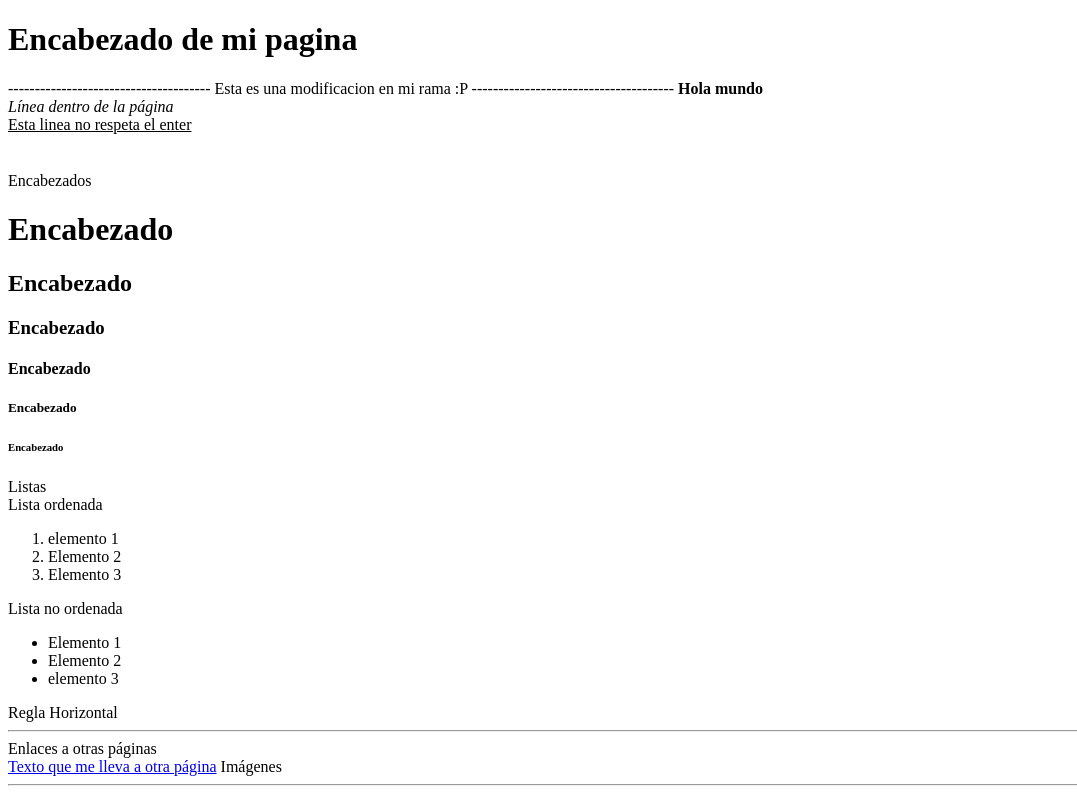
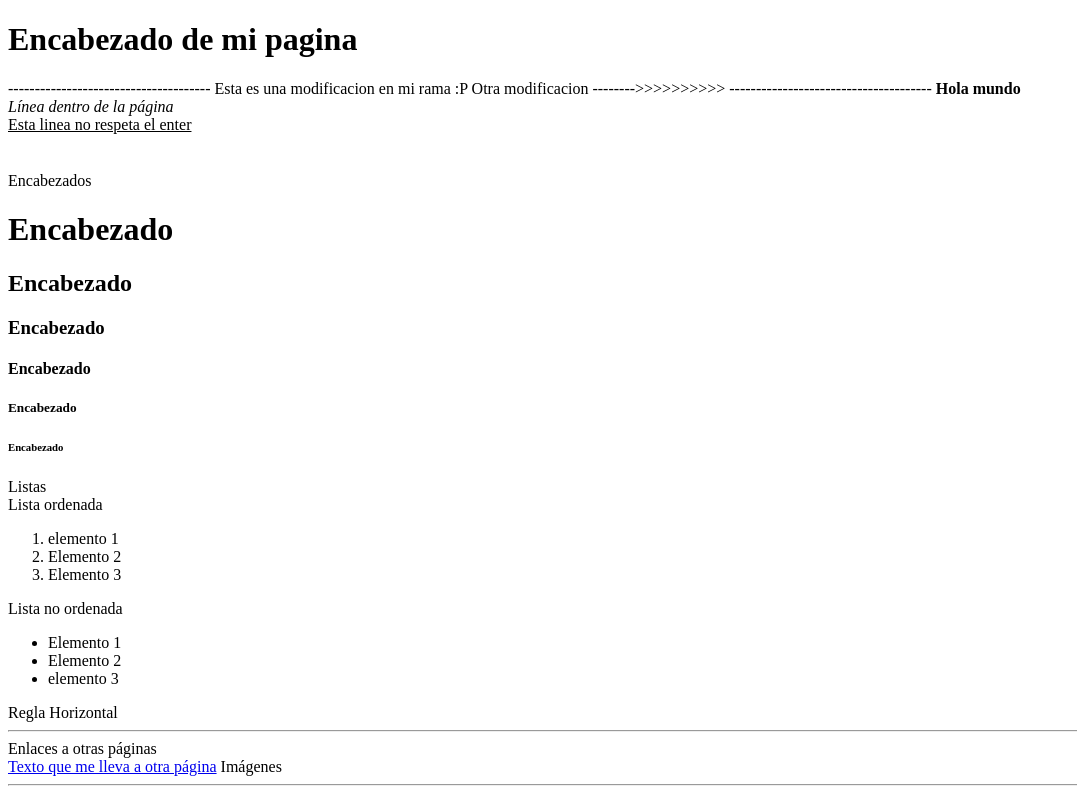
Before and after one commit to JoseRamonGraciaCalderon/pw219312, a plain HTML site: page index.html in a window 1280 px wide. Shown: the top 794 px of the page, without its empty margins (0-1077 px from the left). Drawn offline with Linux system fonts and the light colour scheme.

Commit message:
Otra modificacion

```diff
--- a/index.html
+++ b/index.html
@@ -9,6 +9,7 @@
 	<h1>Encabezado de mi pagina</h1>
 	--------------------------------------
 	Esta es una modificacion en mi rama :P
+	Otra modificacion -------->>>>>>>>>>
 	--------------------------------------
 	<b>Hola mundo </b> <br>
 	<i>L&iacute;nea dentro de la p&aacute;gina</i> <br>
```
